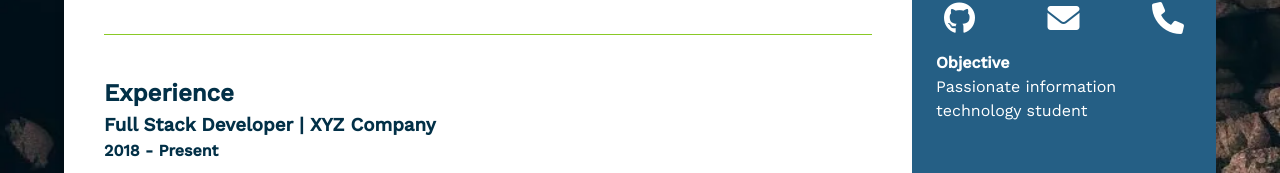
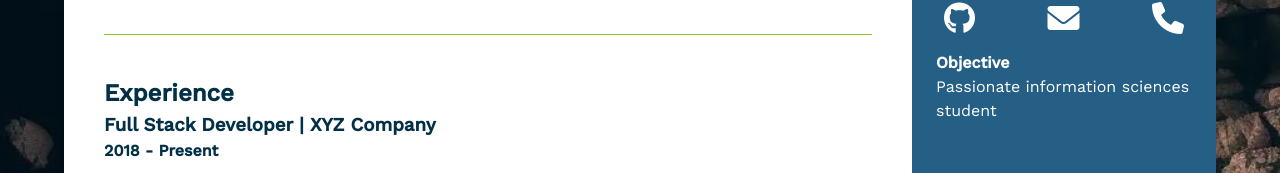
Before and after one commit to yumis56/webdev1-module3, a website: page docs/index.html in a window 1280 px wide. Shown: the part 427-600 px from the top of the page. Drawn offline with nearby package versions, Linux system fonts and the light colour scheme.

```diff
--- a/docs/index.html
+++ b/docs/index.html
@@ -36,11 +36,8 @@
 <body> <!-- Opens the body tag, this is where the content of the webpage goes -->
 
     <div class="container"> <!-- Container class will be used to style all the content within it -->
-
         <aside class="sidebar" role="complementary"> <!-- The aside tag is used for content that is related but separate from the main content, often as a sidebar -->
-
             <div class="sidebar-top"> <!-- A div to contain all elements on the top of the sidebar -->
-
                 <div class="portrait"> <!-- A div to hold the profile picture -->
                     <img src="images/jdoe.webp" alt="Portrait of John Doe"> <!-- The profile picture itself -->
                 </div>
@@ -58,7 +55,7 @@
             </div> <!-- Closes the links div -->
             <section class="sidebar-bottom"> <!-- A section to hold the resume objective -->
                 <h4>Objective</h4> <!-- Title of the objective section -->
-                <p>Passionate information technology student</p> <!-- Objective text -->
+                <p>Passionate information sciences student</p> <!-- Objective text -->
             </section> <!-- Closes the sidebar-bottom section -->
             </div> <!-- Closes the sidebar-top div -->
 
```
